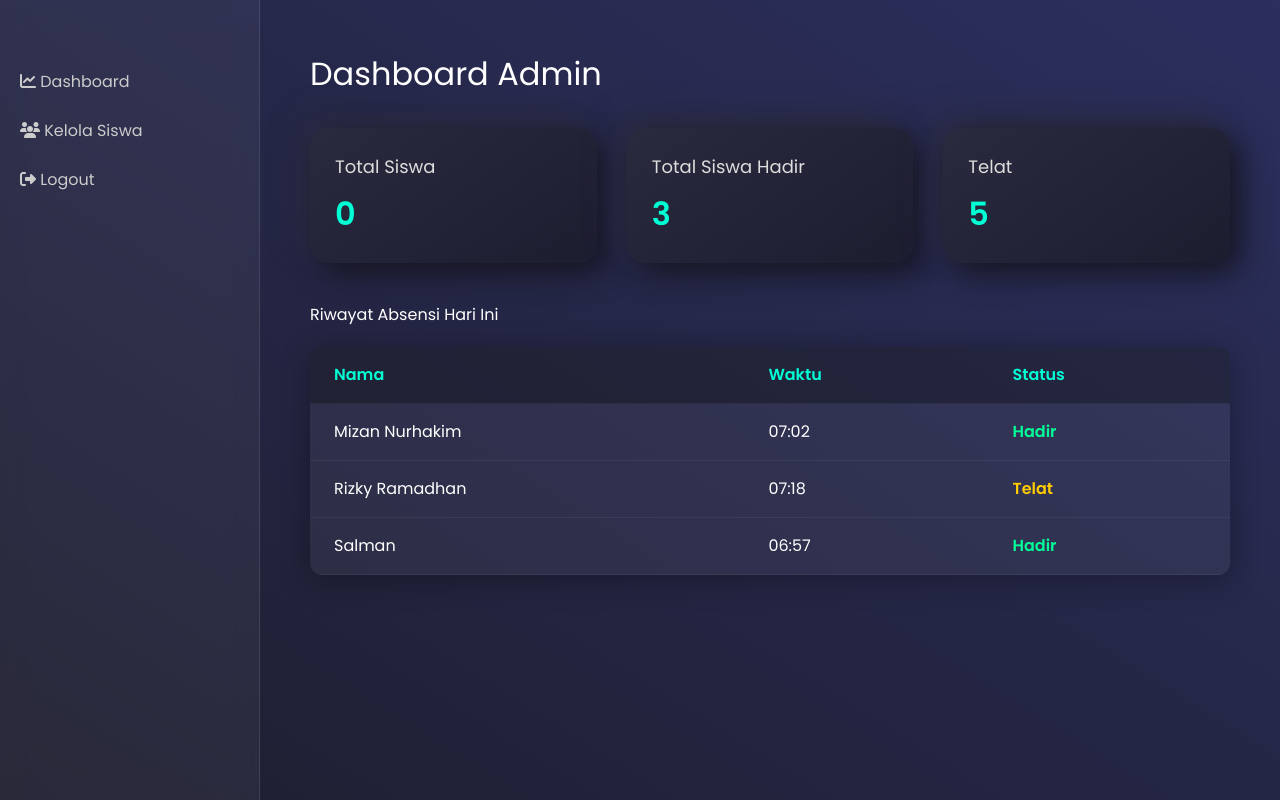
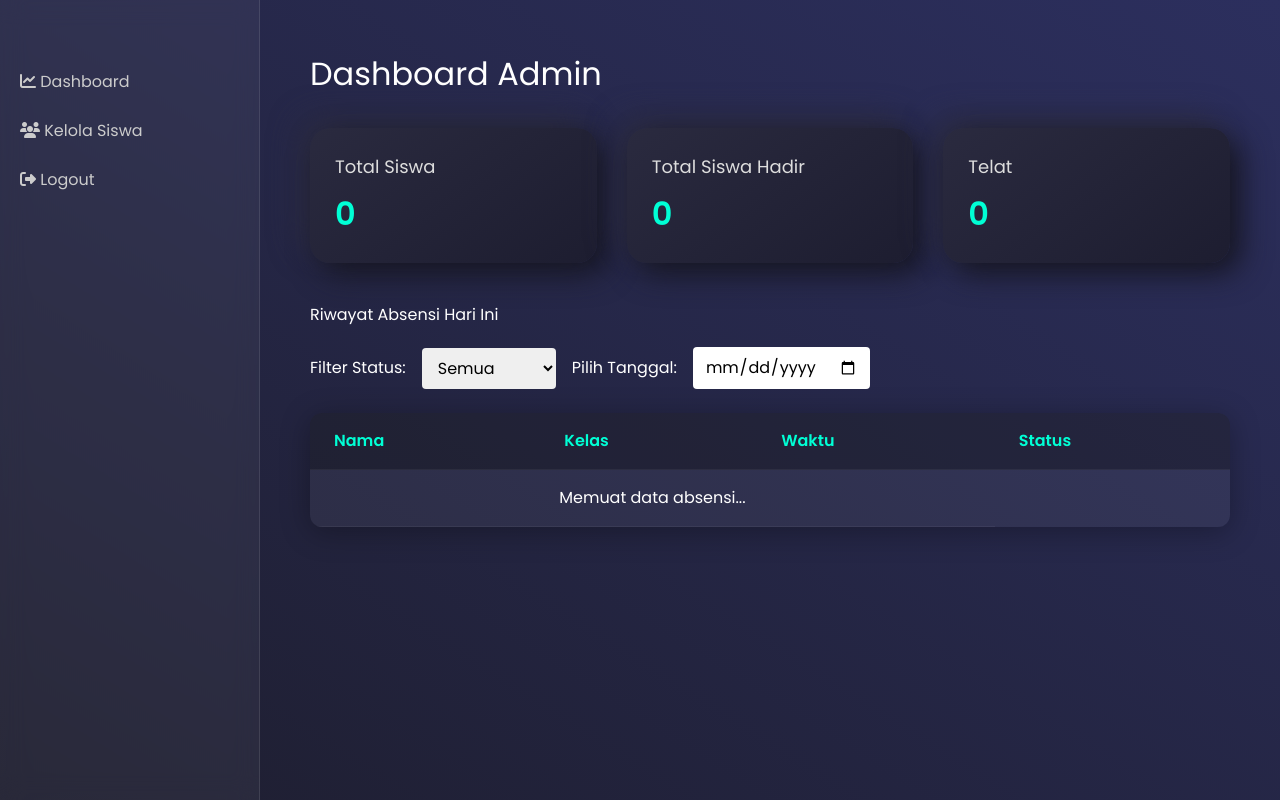
Before and after one commit to RizkiMs100404/RFID-Absensi, a CodeIgniter 4 app: the page made by app/Views/admin/dashboard.php in a window 1280 px wide. Run offline with PHP 8.4 and a stand-in for CodeIgniter, Linux system fonts and the light colour scheme; the template is opened without the code that fills it, so the values that code supplies are empty; some libraries are stand-ins or nearby versions.

Commit message:
Demo Finished Project

```diff
--- a/app/Views/admin/dashboard.php
+++ b/app/Views/admin/dashboard.php
@@ -18,22 +18,121 @@ $userData = session('userData');
   import {
     db,
     collection,
-    getDocs
+    doc,
+    getDocs,
+    setDoc
   } from "<?= base_url('./firebase/firebase.js') ?>";
 
   async function loadTotalSiswa() {
     try {
       const querySnapshot = await getDocs(collection(db, "mahasiswa"));
-      const total = querySnapshot.size; // Jumlah dokumen
-      document.getElementById("total-siswa").textContent = total;
+      document.getElementById("total-siswa").textContent = querySnapshot.size;
     } catch (err) {
       console.error("Gagal mengambil data total siswa:", err);
     }
   }
 
-  // Panggil fungsi saat halaman dimuat
+  async function loadAbsensi() {
+    const tbody = document.querySelector("tbody");
+    tbody.innerHTML = "";
+
+    let totalHadir = 0;
+    let totalTelat = 0;
+
+    const filterStatus = document.getElementById("filter-status").value;
+    const filterDate = document.getElementById("filter-date").value; // Format: YYYY-MM-DD
+
+    try {
+      const mahasiswaSnapshot = await getDocs(collection(db, "mahasiswa"));
+      const dataMahasiswa = new Map();
+      mahasiswaSnapshot.forEach(doc => {
+        const nim = doc.id;
+        const nama = doc.data().nama?.trim().toLowerCase();
+        if (nama) dataMahasiswa.set(nim, nama);
+      });
+
+      const absensiSnapshot = await getDocs(collection(db, "absensi"));
+
+      for (const docSnap of absensiSnapshot.docs) {
+        const data = docSnap.data();
+        const nim = data.nim;
+        const namaInput = data.nama?.trim().toLowerCase();
+
+        if (!dataMahasiswa.has(nim) || dataMahasiswa.get(nim) !== namaInput) continue;
+
+        const waktuScan = new Date(data.waktu_scan);
+        const waktuWIB = new Date(waktuScan.getTime() + 7 * 60 * 60 * 1000);
+        const scanDateStr = waktuWIB.toISOString().split("T")[0];
+
+        // Bandingkan dengan tanggal filter, jika ada
+        if (filterDate && scanDateStr !== filterDate) continue;
+
+        const jam = waktuWIB.getHours();
+        const menit = waktuWIB.getMinutes();
+
+        let status = "";
+        if (jam < 7 || (jam === 7 && menit < 0)) {
+          status = "Hadir";
+          totalHadir++;
+        } else if (jam === 7 && menit <= 59) {
+          status = "Telat";
+          totalTelat++;
+          totalHadir++;
+        } else {
+          status = "Tidak Hadir";
+        }
+
+        if (filterStatus && filterStatus !== status) continue;
+
+        if (!data.status || data.status !== status) {
+          await setDoc(doc(db, "absensi", docSnap.id), {
+            ...data,
+            status: status
+          });
+        }
+
+        const waktuStr = `${jam.toString().padStart(2, '0')}:${menit.toString().padStart(2, '0')}`;
+        const statusClass =
+          status === "Telat" ? "status-telat" :
+          status === "Tidak Hadir" ? "status-tidak-hadir" :
+          "status-hadir";
+
+        tbody.innerHTML += `
+        <tr>
+          <td>${data.nama}</td>
+          <td>${data.kelas}</td>
+          <td>${waktuStr}</td>
+          <td class="${statusClass}">${status}</td>
+        </tr>
+      `;
+      }
+
+      document.getElementById("total-hadir").textContent = totalHadir;
+      document.getElementById("total-telat").textContent = totalTelat;
+
+    } catch (err) {
+      console.error("Gagal memuat data absensi:", err);
+      tbody.innerHTML = `<tr><td colspan="4">Gagal memuat data absensi</td></tr>`;
+    }
+  }
+
+
+
   loadTotalSiswa();
+
+  const dateInput = document.getElementById("filter-date");
+  const today = new Date();
+  const yyyy = today.getFullYear();
+  const mm = String(today.getMonth() + 1).padStart(2, '0');
+  const dd = String(today.getDate()).padStart(2, '0');
+  dateInput.value = `${yyyy}-${mm}-${dd}`;
+
+  loadAbsensi();
+
+  document.getElementById("filter-status").addEventListener("change", loadAbsensi);
+  document.getElementById("filter-date").addEventListener("change", loadAbsensi);
 </script>
+
 
 
 <body>
@@ -56,38 +155,41 @@ $userData = session('userData');
       </div>
       <div class="card">
         <h3>Total Siswa Hadir</h3>
-        <p>3</p>
+        <p id="total-hadir">0</p>
       </div>
       <div class="card">
         <h3>Telat</h3>
-        <p>5</p>
+        <p id="total-telat">0</p>
       </div>
     </div>
 
     <h2 style="margin-bottom: 20px;">Riwayat Absensi Hari Ini</h2>
+    <div class="flex gap-4 items-center mb-6">
+      <label for="filter-status" class="text-white">Filter Status:</label>
+      <select id="filter-status" class="text-black px-3 py-2 rounded">
+        <option value="">Semua</option>
+        <option value="Hadir">Hadir</option>
+        <option value="Telat">Telat</option>
+        <option value="Tidak Hadir">Tidak Hadir</option>
+      </select>
+
+      <label for="filter-date" class="text-white">Pilih Tanggal:</label>
+      <input type="date" id="filter-date" class="text-black px-3 py-2 rounded" />
+    </div>
+
     <table>
       <thead>
         <tr>
           <th>Nama</th>
+          <th>Kelas</th>
           <th>Waktu</th>
           <th>Status</th>
         </tr>
       </thead>
       <tbody>
+        <!-- Data absensi akan dimuat di sini -->
         <tr>
-          <td>Mizan Nurhakim</td>
-          <td>07:02</td>
-          <td class="status-hadir">Hadir</td>
-        </tr>
-        <tr>
-          <td>Rizky Ramadhan</td>
-          <td>07:18</td>
-          <td class="status-telat">Telat</td>
-        </tr>
-        <tr>
-          <td>Salman</td>
-          <td>06:57</td>
-          <td class="status-hadir">Hadir</td>
+          <td colspan="3" style="text-align: center;">Memuat data absensi...</td>
         </tr>
       </tbody>
     </table>
--- a/app/Views/pages/team.php
+++ b/app/Views/pages/team.php
@@ -106,7 +106,7 @@ body {
         <p>Frontend Developer</p>
       </div>
       <div class="team-card">
-        <img src="images/#" alt="Mizan">
+        <img src="images/salman.jpg" alt="Mizan">
         <h3>Salman Al Farizi</h3>
         <p>Backend Developer</p>
       </div>
```
Also changed, not shown: app/Views/admin/siswa.php (+22 -9 lines), public/images/salman.jpg (added).
